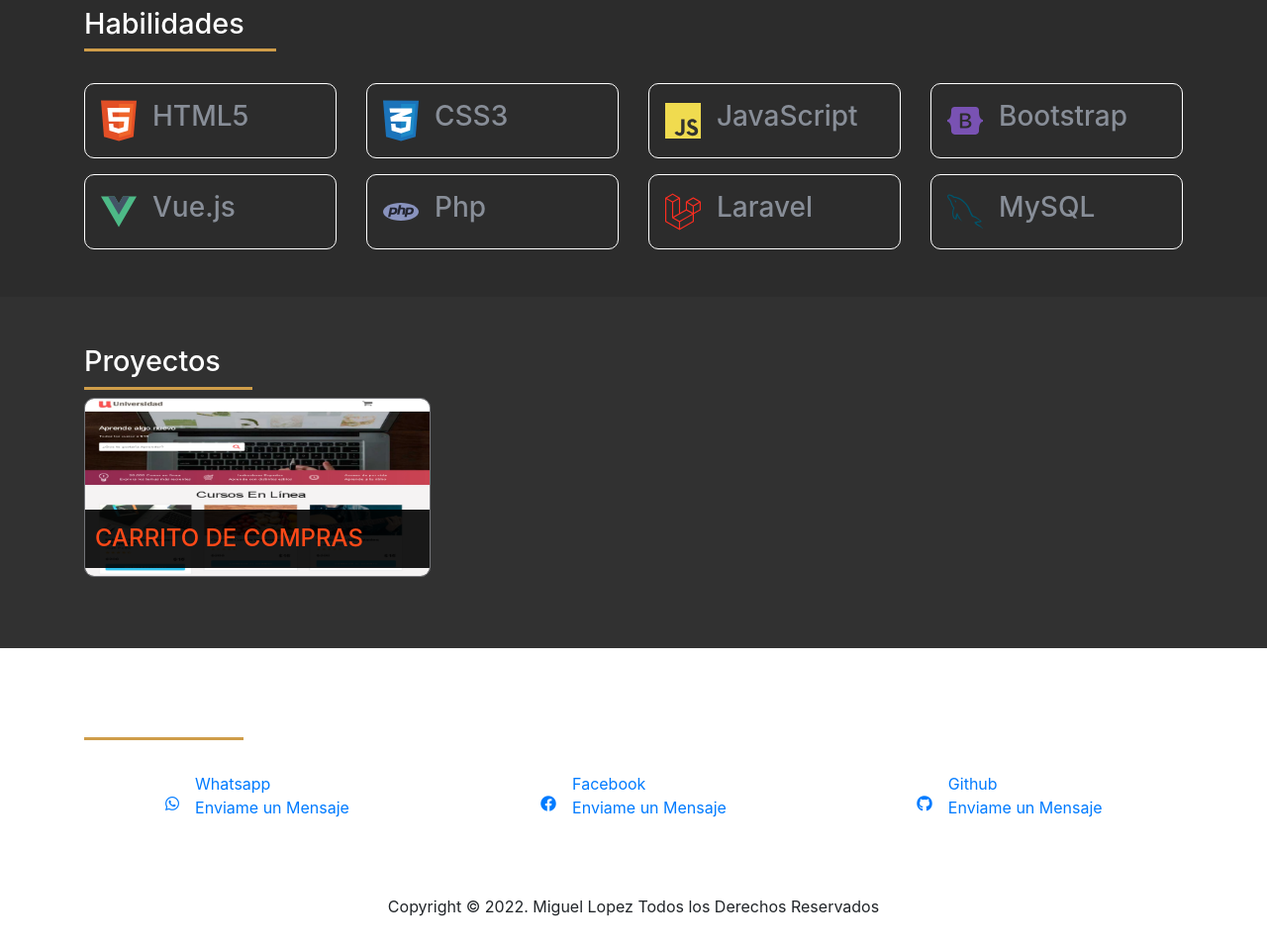
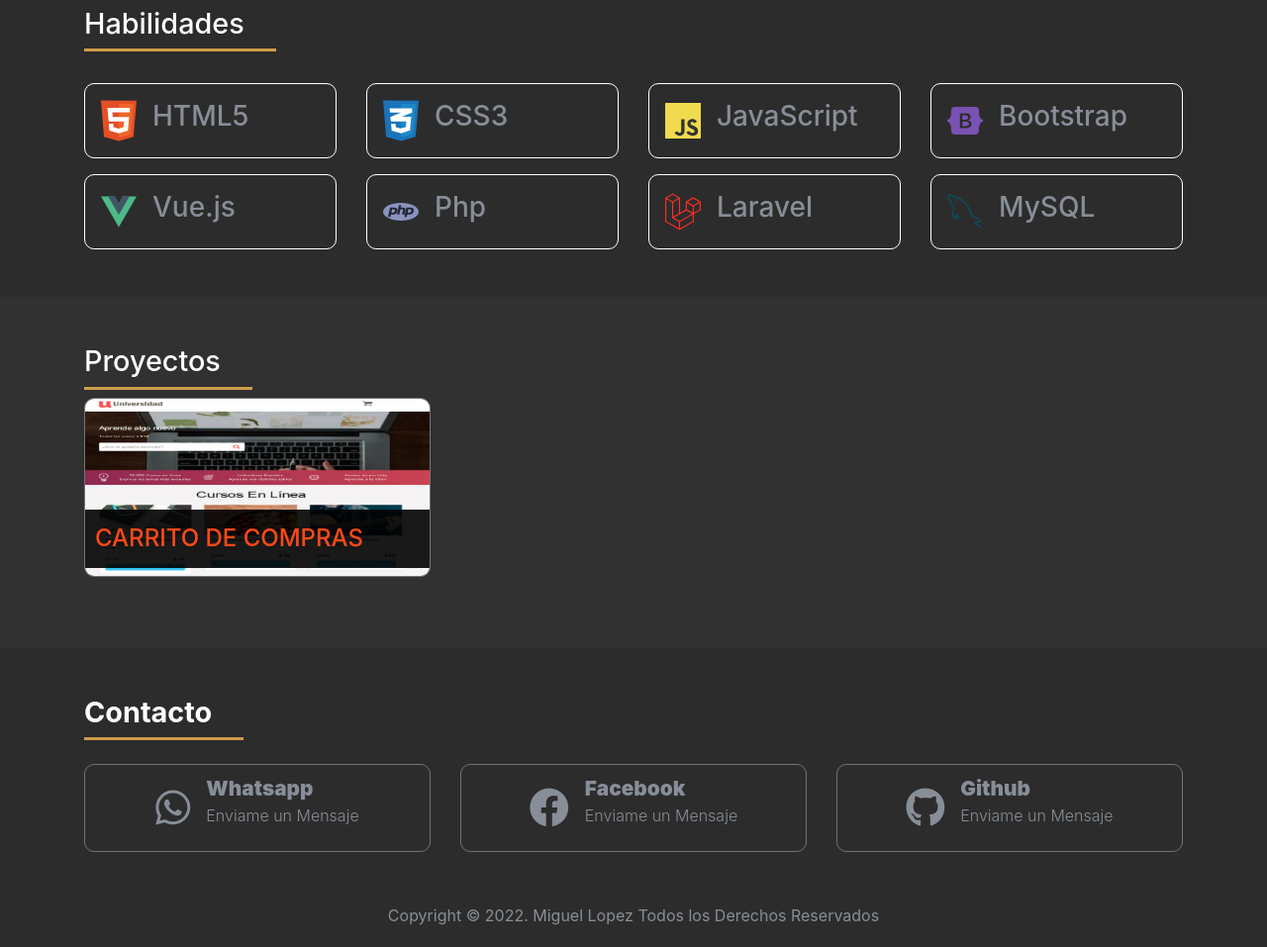
Before and after one commit to DMiguell/Portafolio-Web, a plain HTML site: page index.html in a window 1280 px wide. Shown: the part 319-1276 px from the top of the page at 99% size. Drawn offline with nearby package versions, Linux system fonts and the light colour scheme.

Commit message:
Agregado estilos a contacto y footer

```diff
--- a/css/styles.css
+++ b/css/styles.css
@@ -103,3 +103,50 @@
     text-align: center;
 
 }
+
+/* CONTACTO */
+
+.contacto{
+    background-color: #2c2c2c;
+    color: #888e98;
+}
+
+.formas-contacto{
+
+    border: 1px solid;
+    border-color: rgba(181,184,191,.5) ;
+    border-radius: 10px;
+    -webkit-transition: all .2s ease-in-out;
+}
+
+.formas-contacto:hover{
+    border-color: #ffffff;
+}
+.formas-contacto:hover{
+    -webkit-transform: scale(1.05);
+}
+.formas-contacto a{
+
+    text-decoration: none;
+    color: #888e98!important;
+
+}
+.formas-contacto i{
+    font-size: 40px;
+}
+.formas-contacto .contact-modality{
+    font-weight: 900;
+    font-size: 1.3rem;
+}
+.formas-contacto .contact-modality p{
+    font-weight: 300;
+    font-size: 1rem;
+}
+
+
+/* FOOTER */
+
+footer{
+    color: #888e98;
+    background-color: #2c2c2c;
+}
```
